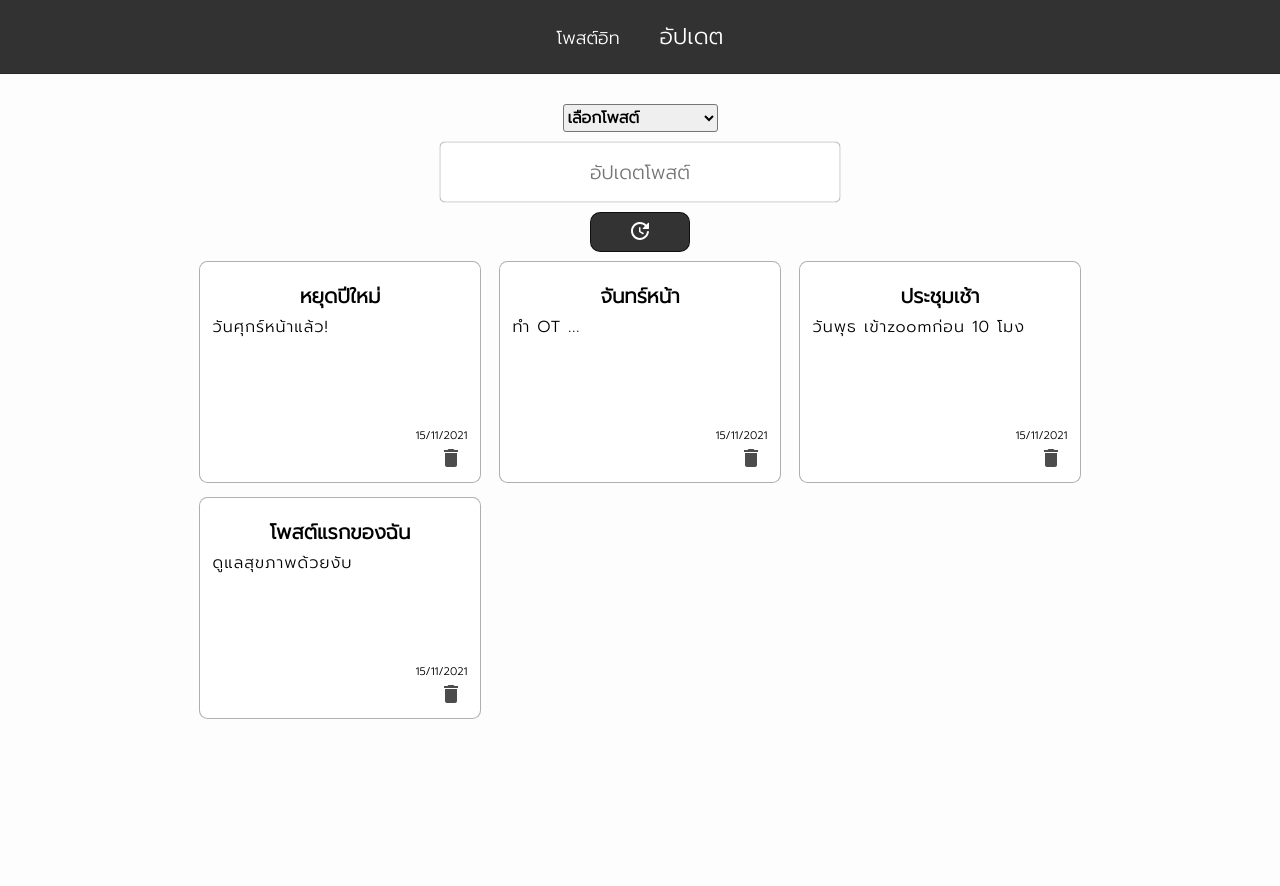
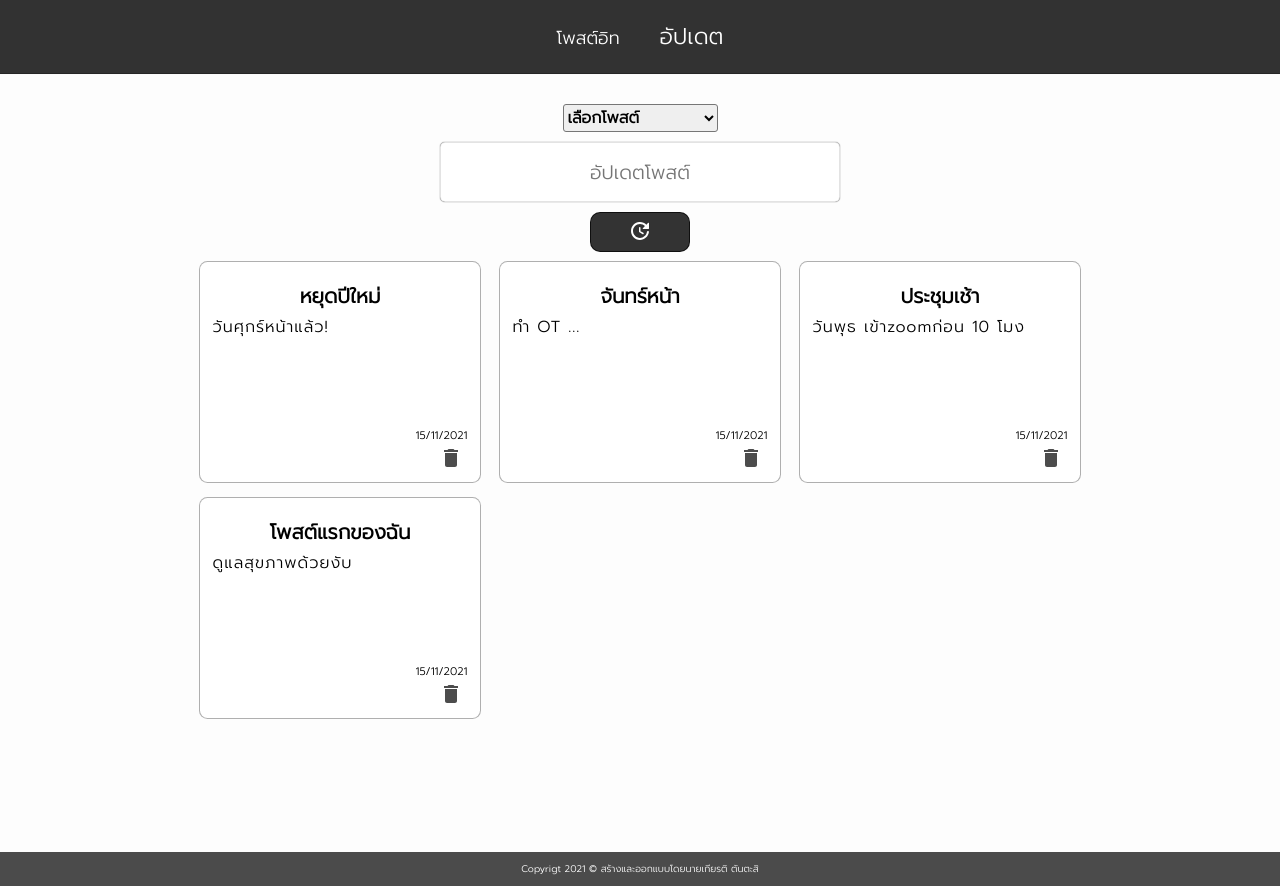
Before and after one commit to kiart-tantasi/note-app-react-client, a React (Create React App) app: page /update in a window 1280 px wide. Before the commit the page ends 800 px from the top, so only its background shows below. Built offline with nearby package versions, Linux system fonts and the light colour scheme; a web font is replaced by a local one.

Commit message:
added Footer

```diff
--- a/src/App.css
+++ b/src/App.css
@@ -60,6 +60,7 @@ body {
 /* Show Notes */
 .Show-item {
   max-width: 1200px;
+  min-height: 600px;
   padding-bottom: 20px;
   text-align: left;
   margin: 0 auto;
@@ -171,3 +172,13 @@ body {
   width: 155px;
   border-radius: 3px;
 }
+
+/* Footer */
+
+.footer {
+  /* display: block; */
+  background-color: rgba(0,0,0,0.7);
+  color: #fff;
+  font-size: 0.6rem;
+  padding: 10px;
+}
--- a/src/App.js
+++ b/src/App.js
@@ -5,6 +5,7 @@ import ShowNote from "./Showing Note/ShowNote";
 import UpdateNote from "./Updating Note/UpdateNote";
 import AddNote from "./Adding Note/AddNote";
 import Header from "./Header/Header";
+import Footer from "./Footer/Footer";
 import { Routes, Route } from "react-router-dom";
 import LocalStorageContext from "./share/LocalStorageContext";
 
@@ -78,6 +79,7 @@ export default function App() {
         <Route path="/update" element={updateSection} />
       </Routes>
       <ShowNote data={data} deleteItem={deleteItem} />
+      <Footer />
     </div>
   );
 }
--- /dev/null
+++ b/src/Footer/Footer.js
@@ -0,0 +1,9 @@
+import React from 'react'
+
+export default function Footer() {
+    return (
+        <footer className="footer">
+            <p>Copyrigt 2021 © สร้างและออกแบบโดยนายเกียรติ ตันตะสิ</p>
+        </footer>
+    )
+}
```
